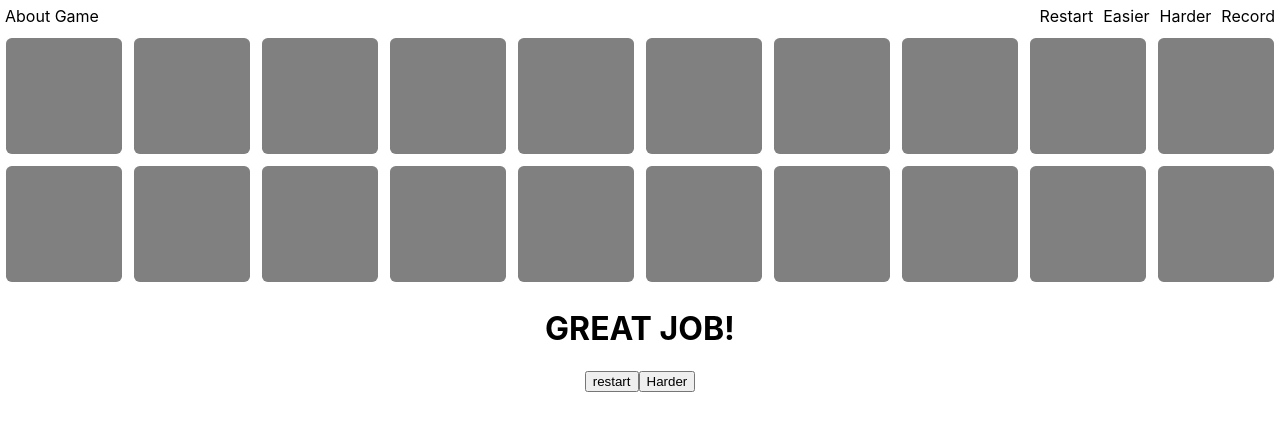
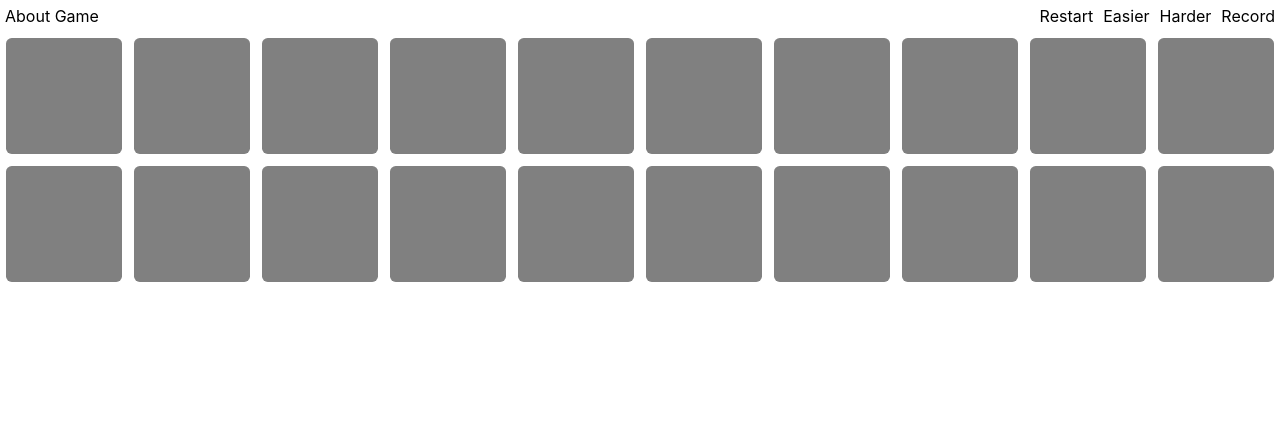
Before and after one commit to yibangchen/react-mini-projects, a React (Create React App) app in the folder memory-game-colors/: page / in a window 1280 px wide. Shown: the top 430 px of the page. Built offline with nearby package versions, Linux system fonts and the light colour scheme.

Commit message:
intermediate version complete

```diff
--- a/memory-game-colors/src/App.js
+++ b/memory-game-colors/src/App.js
@@ -19,6 +19,10 @@ class App extends Component {
     }
   }
 
+  updateGame = () => {
+
+  }
+
   render() {
     return (
       <div className="App">
--- a/memory-game-colors/src/Success.js
+++ b/memory-game-colors/src/Success.js
@@ -1,14 +1,19 @@
 import React from 'react';
 import './Success.css';
 
-const Success = (props) => (
-	<div className="Success">
-		<div>
+const Success = (props) => {
+
+	const style= {};
+	if (props.status === 0)
+		style.display = "none";
+
+	return (<div className="Success">
+		<div style={ style }>
 			<h1>GREAT JOB!</h1>
 			<button>restart</button>
 			<button>Harder</button>
 		</div>
-	</div>
-);
+	</div>);
+}
 
 export default Success;
```
